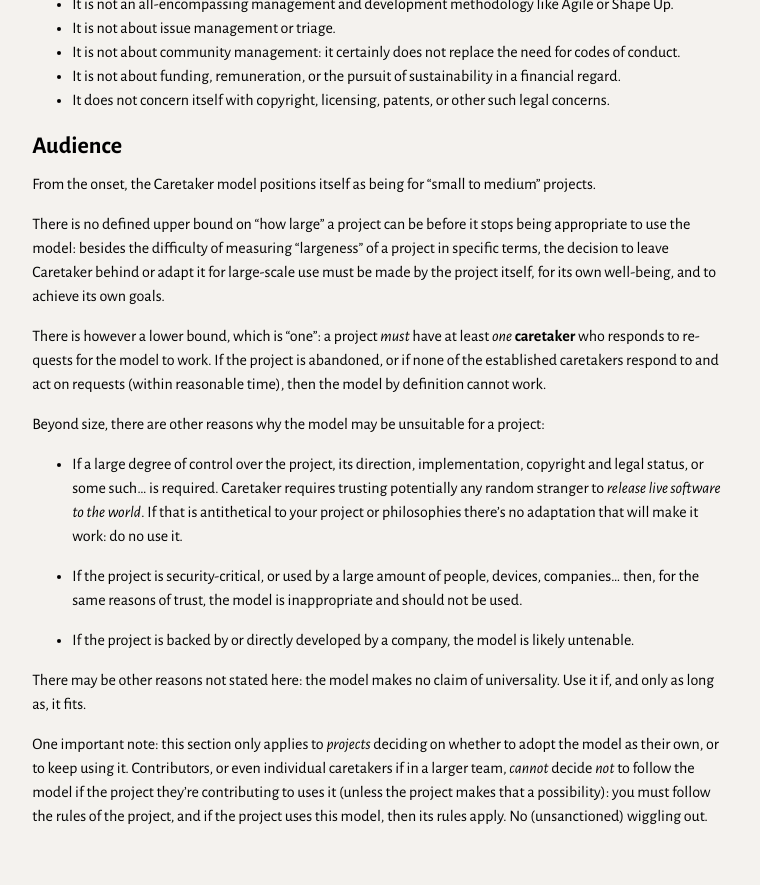
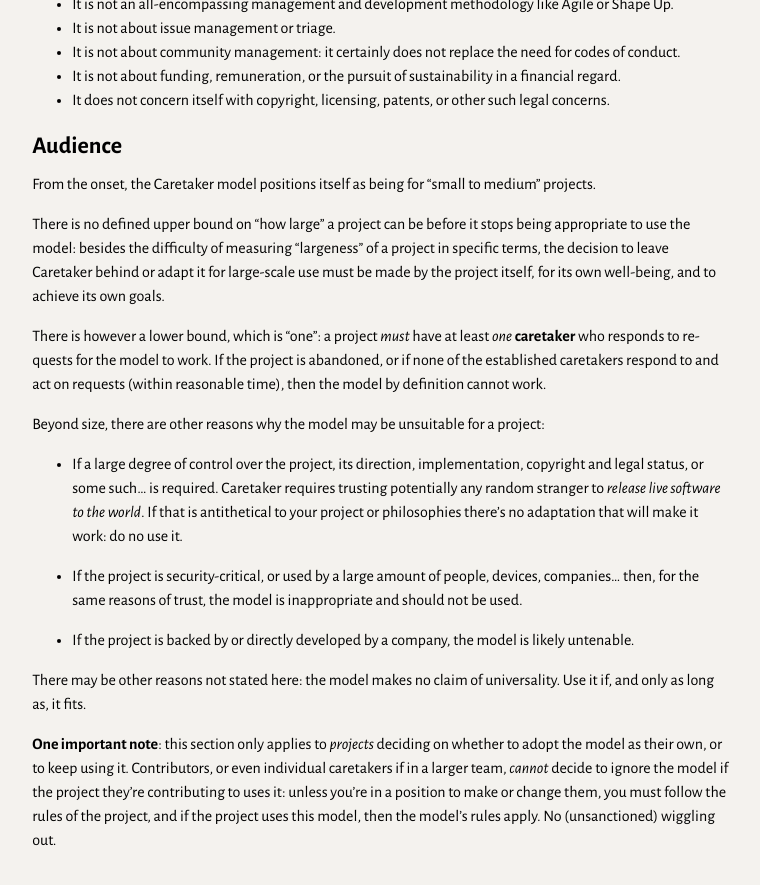
Before and after one commit to passcod/caretaker, a Jekyll site: the page built from index.markdown, in a window 1280 px wide and 900 px high, scrolled down 3951 px. Shown: the top 885 px of the window, without its empty margins (259-1019 px from the left). Built offline with Jekyll 4.4.1, drawn with Linux system fonts in a browser that asks for light colours; our own code applies the rules of GitHub Pages for plain Markdown files; some of the changed text lies outside the part shown.

```diff
--- a/_layouts/home.html
+++ b/_layouts/home.html
@@ -20,16 +20,20 @@
 				</li>
 				<li>
 					<a href="#introduction">Introduction</a>
-					<p>The core mechanics of the Caretaker model.</p>
+					<p>The core mechanics of the Caretaker model, the two roles
+						it introduces, and how they help.</p>
 				</li>
 				<hr>
 				<li>
 					<a href="#scope">Scope</a>
-					<p>The concerns covered by the model, and those that are not.</p>
+					<p>The concerns covered by the model, and some of examples
+						of those that are not.</p>
 				</li>
 				<li>
 					<a href="#audience">Audience</a>
-					<p>The kinds of projects the model is (not) appropriate for.</p>
+					<p>The kinds of projects the model is (not) appropriate for:
+						both in terms of size and in terms of philosophies. Also,
+						a note about following rules.</p>
 				</li>
 				<li>
 					<a href="#...">...</a>
--- a/index.markdown
+++ b/index.markdown
@@ -206,8 +206,8 @@ Beyond size, there are other reasons why the model may be unsuitable for a proje
 There may be other reasons not stated here: the model makes no claim of universality. Use it if, and
 only as long as, it fits.
 
-One important note: this section only applies to _projects_ deciding on whether to adopt the model
-as their own, or to keep using it. Contributors, or even individual caretakers if in a larger team,
-_cannot_ decide _not_ to follow the model if the project they're contributing to uses it (unless the
-project makes that a possibility): you must follow the rules of the project, and if the project uses
-this model, then its rules apply. No (unsanctioned) wiggling out.
+**One important note**: this section only applies to _projects_ deciding on whether to adopt the
+model as their own, or to keep using it. Contributors, or even individual caretakers if in a larger
+team, _cannot_ decide to ignore the model if the project they're contributing to uses it: unless
+you're in a position to make or change them, you must follow the rules of the project, and if the
+project uses this model, then the model's rules apply. No (unsanctioned) wiggling out.
```
